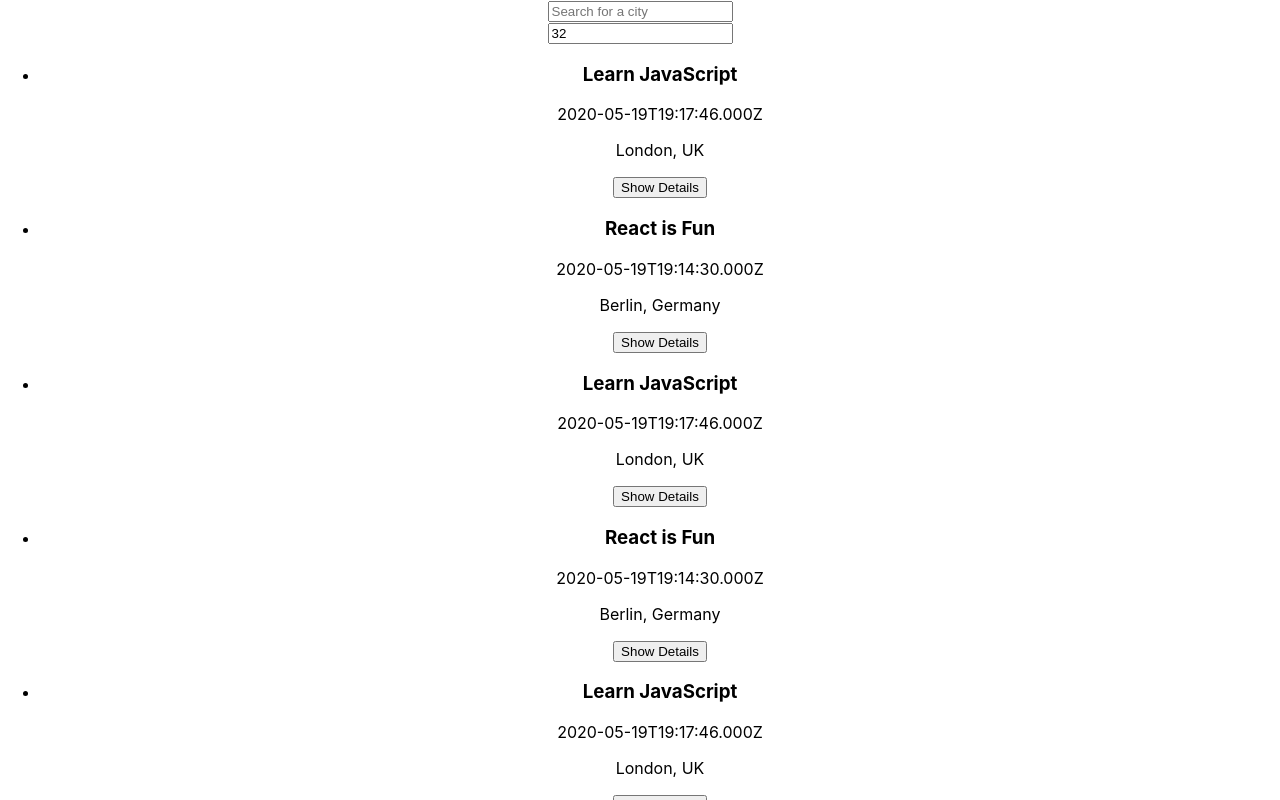
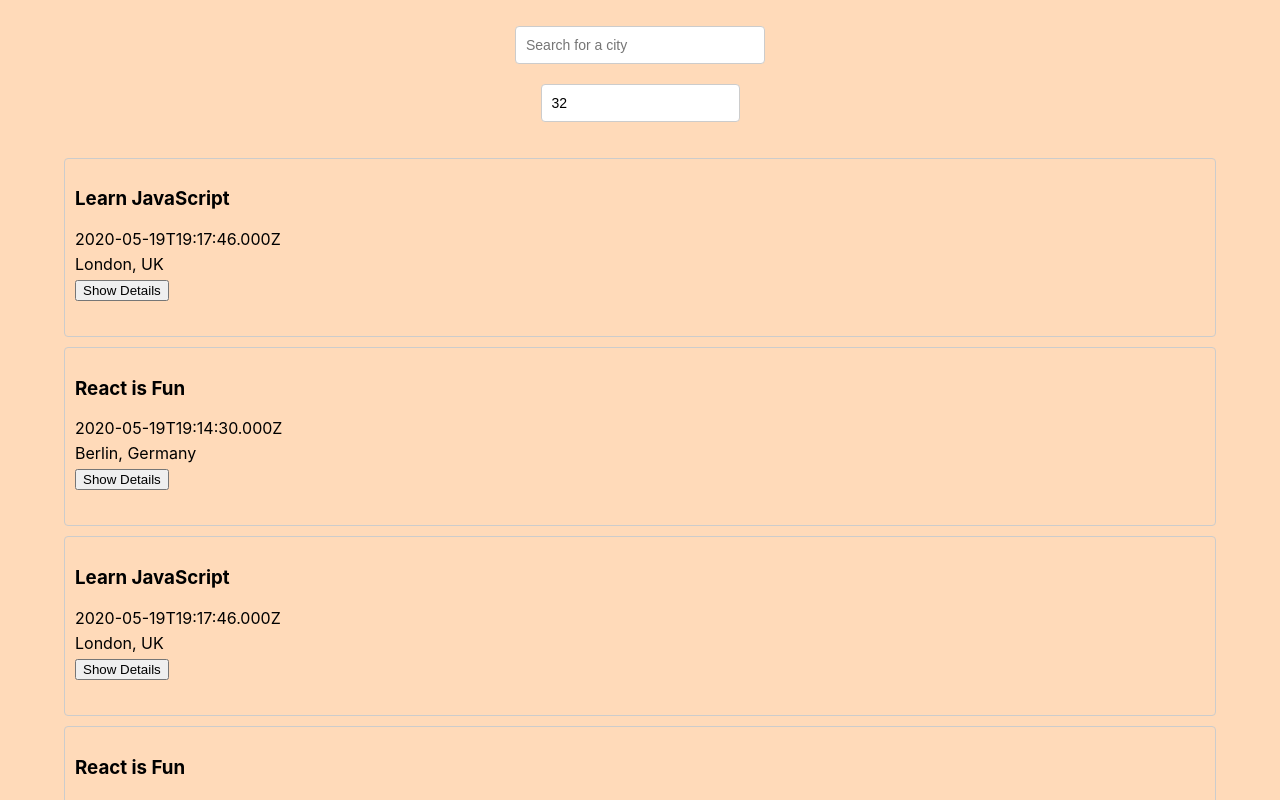
Before and after one commit to rweathers89/join, a React (Create React App) app: page / in a window 1280 px wide. Shown: the top 800 px of the page. Built offline with nearby package versions, Linux system fonts and the light colour scheme.

Commit message:
update App.css

```diff
--- a/src/App.css
+++ b/src/App.css
@@ -1,3 +1,102 @@
+@import url(https://fonts.googleapis.com/css?family=Roboto:500);
+
+body {
+  background-color: peachpuff;
+}
+
+.App {
+  text-align: center;
+  padding: 2% 5%;
+}
+
+.App * {
+  box-sizing: border-box;
+}
+
+ul {
+  padding: 0;
+  list-style: none;
+}
+
+p {
+  margin: 5px 0;
+}
+
+input[type="text"],
+input[type="number"] {
+  padding: 8px 6px 8px 10px;
+  border-radius: 4px;
+  outline: none;
+  border: 1px solid #ccc;
+  font-size: 14px;
+  line-height: 20px;
+  align-self: center;
+  height: 38px;
+  margin-bottom: 20px;
+}
+
+.city {
+  width: 250px;
+}
+
+#city-search {
+  display: flex;
+  flex-direction: column;
+  margin: auto;
+  position: relative;
+}
+
+.suggestions {
+  width: 250px;
+  position: absolute;
+  top: 45px;
+  z-index: 2;
+  align-self: center;
+  margin: 0;
+  font-size: 14px;
+  box-shadow: 10px 10px 16px -12px rgba(0, 0, 0, 0.75);
+}
+
+.suggestions > li {
+  text-align: left;
+  padding: 8px 6px 8px 10px;
+  background-color: #eee;
+  cursor: default;
+}
+
+.suggestions > li:last-child {
+  border-bottom-left-radius: 4px;
+  border-bottom-right-radius: 4px;
+}
+
+.suggestions > li:hover {
+  background-color: #bcdcdb;
+}
+
+.event {
+  padding: 10px 10px 35px;
+  margin-bottom: 10px;
+  text-align: left;
+  border: 1px solid #ccc;
+  border-radius: 4px;
+  position: relative;
+}
+
+.details-btn {
+  position: absolute;
+  right: 5px;
+  bottom: 5px;
+  padding: 5px 8px;
+  border-radius: 4px;
+  outline: none;
+  cursor: pointer;
+  background-color: rosybrown;
+}
+
+/*
+#id
+.class
+
 .App {
   text-align: center;
 }
@@ -36,3 +135,10 @@
     transform: rotate(360deg);
   }
 }
+
+*/
+
+/*
+
+
+*/
```
